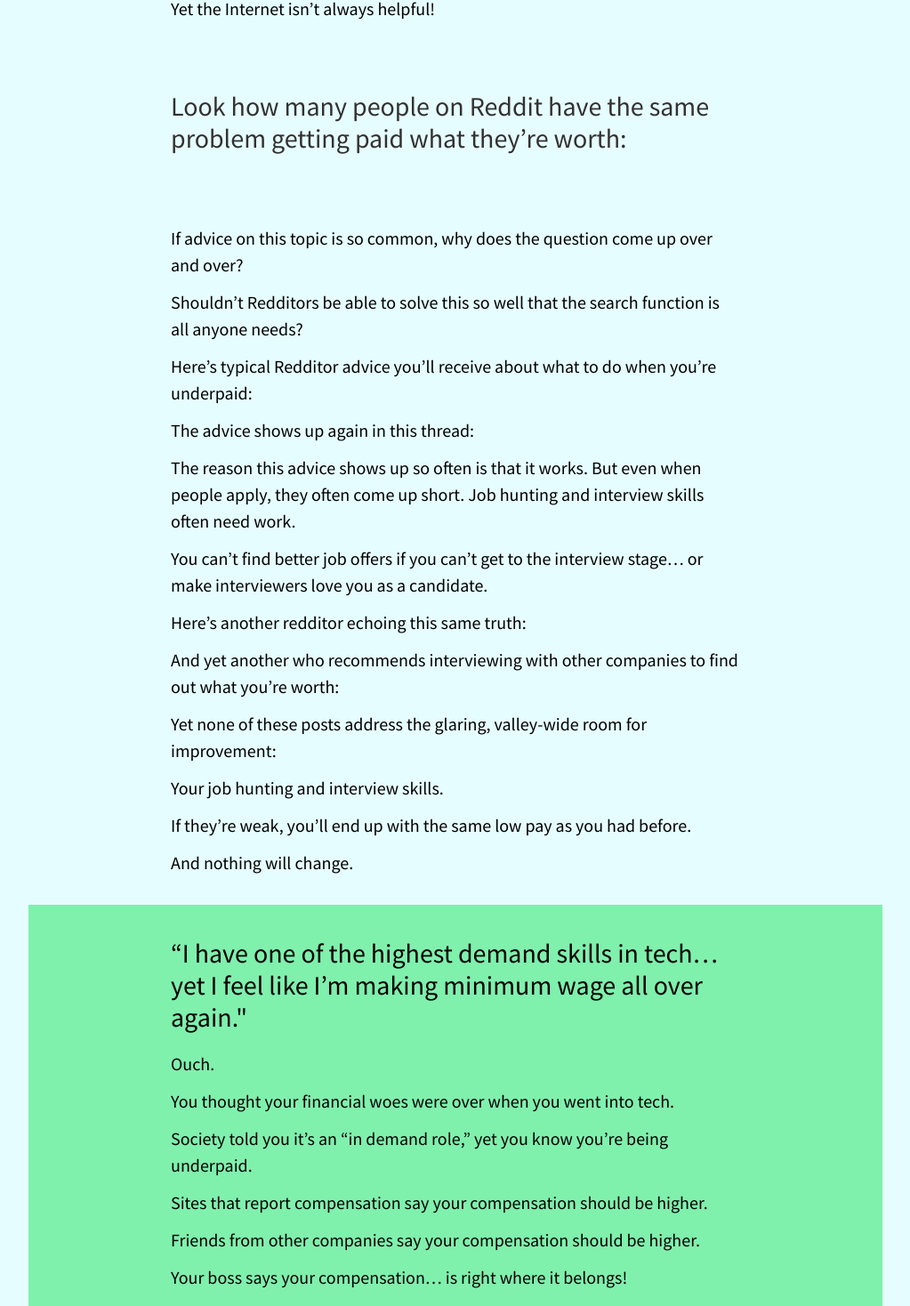
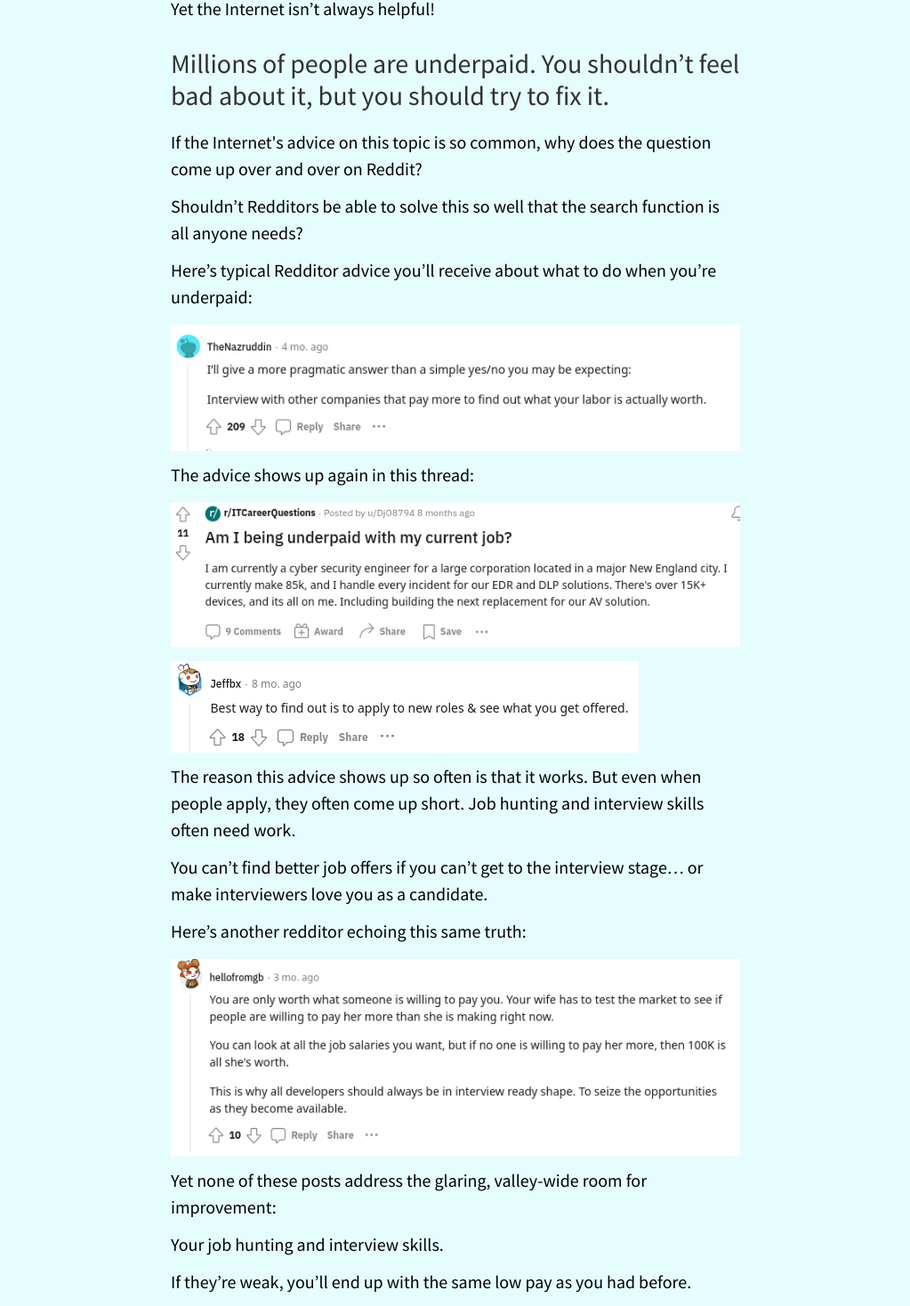
Before and after one commit to plutownium/hh-offer-letter, a SvelteKit app: page /upgrade in a window 1280 px wide. Shown: the part 2433-3901 px from the top of the page at 89% size, without its empty margins (128-1151 px from the left). Built offline with nearby package versions, Linux system fonts and the light colour scheme.

Commit message:
delete unused media; insert images

```diff
--- a/src/routes/upgrade/+page.svelte
+++ b/src/routes/upgrade/+page.svelte
@@ -143,15 +143,17 @@
 
         <p>Yet the Internet isn’t always helpful!</p>
       </div>
-      <div class="py-12">
+      <div class="">
         <h2 class="text-jet text-3xl">
-          Look how many people on Reddit have the same problem getting paid what they’re worth:
+          Millions of people are underpaid. You shouldn’t feel bad about it, but you should try to
+          fix it.
         </h2>
       </div>
       <div>
-        <!-- // todo: [ todo: insert gif] -->
-
-        <p>If advice on this topic is so common, why does the question come up over and over?</p>
+        <p>
+          If the Internet's advice on this topic is so common, why does the question come up over
+          and over on Reddit?
+        </p>
 
         <p>
           Shouldn’t Redditors be able to solve this so well that the search function is all anyone
@@ -160,9 +162,24 @@
 
         <p>Here’s typical Redditor advice you’ll receive about what to do when you’re underpaid:</p>
 
-        <!-- // todo: insert image -->
+        <div class="mt-4">
+          <img
+            src="/images/img00a.png"
+            alt="A reddit post that reads: Interview with other companies to find out what your labor is actually worth"
+          />
+        </div>
         <p>The advice shows up again in this thread:</p>
-        <!-- // todo: insert image -->
+
+        <div class="mt-4">
+          <img src="/images/img01.png" alt="Am I being underpaid at my current job?" />
+        </div>
+
+        <div class="mt-4">
+          <img
+            src="/images/img02.png"
+            alt="A reddit post that reads: Best way to find out is to apply to new roles & see what you get offered"
+          />
+        </div>
 
         <p>
           The reason this advice shows up so often is that it works. But even when people apply,
@@ -176,12 +193,12 @@
 
         <p>Here’s another redditor echoing this same truth:</p>
 
-        <!-- // todo: insert image -->
-        <p>
-          And yet another who recommends interviewing with other companies to find out what you’re
-          worth:
-        </p>
-        <!-- // todo: insert image -->
+        <div class="mt-4">
+          <img
+            src="/images/img03.png"
+            alt="A reddit post that reads: You are only worth what someone is willing to pay you"
+          />
+        </div>
 
         <p>Yet none of these posts address the glaring, valley-wide room for improvement:</p>
 
@@ -196,11 +213,8 @@
 </div>
 
 <!-- // todo: style bg color with gentle shade to alert reader -->
-<!-- <div class=""> -->
-<!-- <StandardBox> -->
-<!-- <PaddingBox> -->
 <WideBox>
-  <div class="mt-8 px-4 sm:px-12 lg:px-24 xl:px-40 py-2 bg-emerald">
+  <div class="mt-8 px-4 sm:px-12 lg:px-24 xl:px-40 py-2 bg-celeste">
     <div>
       <h2 class="text-3xl">
         “I have one of the highest demand skills in tech… yet I feel like I’m making minimum wage
@@ -235,9 +249,6 @@
     </div>
   </div>
 </WideBox>
-<!-- </PaddingBox> -->
-<!-- </StandardBox> -->
-<!-- </div> -->
 
 <StandardBox>
   <PaddingBox>
@@ -267,8 +278,6 @@
     </div>
 
     <div>
-      <!-- <h3 class="text-2xl">After:</h3> -->
-
       <p>
         You’re paid what you’re worth. Ahead of the pack. The companies you work for see you as top
         talent, and pay accordingly.
@@ -416,7 +425,14 @@
     </div>
     <div>
       <p>Consider this image:</p>
-      <!-- // todo: r gos and s carrell img -->
+
+      <div class="mt-4">
+        <img
+          class="h-96 max-w-full"
+          src="/images/img05.png"
+          alt="Ryan Gosling and Steve Carrell. Gosling is dressed fashionably; Carrell is dressed like a slob."
+        />
+      </div>
 
       <p>
         Steve Carrell is dressed in a poorly fitted polo, baggy jeans and beat up running shoes.
@@ -443,7 +459,13 @@
         character.
       </p>
 
-      <!-- todo: r gos meme with text -->
+      <div class="mt-4">
+        <img
+          class="h-96 max-w-full"
+          src="/images/img06.png"
+          alt="Same as before, but now Carrell is labeled 'manager' and Gosling is 'you'."
+        />
+      </div>
 
       <p>You want the hiring manager to be wowed by your presentation.</p>
 
@@ -456,6 +478,22 @@
       <p>Here’s more “advice” on the topic of being underpaid:</p>
 
       <!-- todo: img 1, img 2 -->
+
+      <div class="mt-4">
+        <img
+          class=""
+          src="/images/img07.png"
+          alt="A reddit post that reads: I know I'm underpaid for my level. What's the best way to bring this up?"
+        />
+      </div>
+
+      <div class="mt-4">
+        <img
+          class=""
+          src="/images/img08.png"
+          alt="A reddit post that reads: 'You don't, you leave for another company'."
+        />
+      </div>
 
       <h3 class="text-2xl">
         But we’re back to the same issue! If your skills are sharp, yet your offers don’t reflect
@@ -547,8 +585,13 @@
         <span class="underline">Tip #1</span>: Use a two or three page resume.
       </h3>
 
-      <!-- todo: hh tweet img -->
-
+      <div class="mt-4">
+        <img
+          class=""
+          src="/images/img09.png"
+          alt="A Headhunter tweet that says: 'Of the 50 candidates I've placed in the last year, exactly one had a single page resume.'"
+        />
+      </div>
       <p>The “It has to fit on one page” advice is bullshit.</p>
       <p class="font-bold">
         Of the fifty candidates I helped get hired this year, 49 of them used a two or three page
```
Also changed, not shown: static/images/img04.png (deleted), 1 other file (tests, documents, lock files or other folders).
